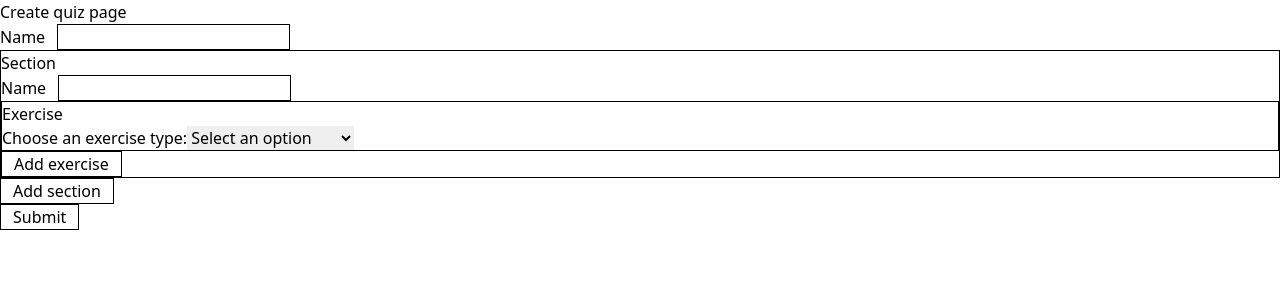
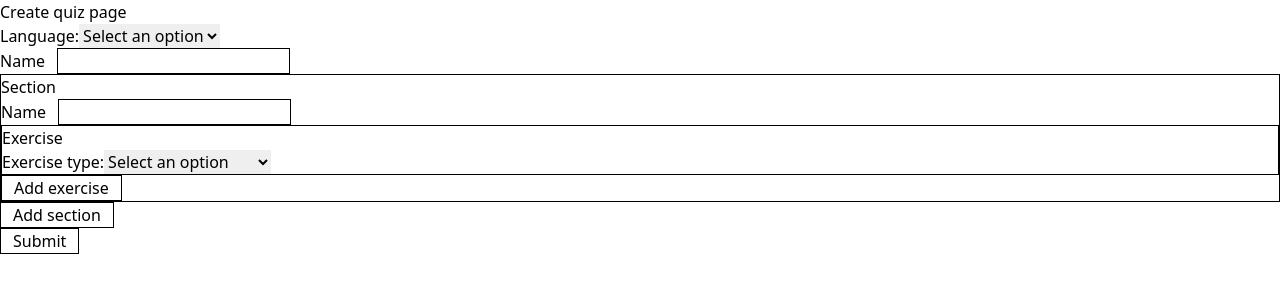
Before and after one commit to lvanderveekens/languagequiz, a Next.js app in the folder frontend/: page /create-quiz in a window 1280 px wide. Shown: the top 300 px of the page. Built offline with nearby package versions, Linux system fonts and the light colour scheme.

Commit message:
Implement language selector

```diff
--- /dev/null
+++ b/frontend/components/languages.ts
@@ -0,0 +1,117 @@
+interface Language {
+    languageTag: string
+    name: string
+}
+
+const languages: Language[] = [
+    {
+      languageTag: "ar-SA",
+      name: "Arabic"
+    },
+    {
+      languageTag: "cs-CZ",
+      name: "Czech"
+    },
+    {
+      languageTag: "da-DK",
+      name: "Danish"
+    },
+    {
+      languageTag: "de-DE",
+      name: "German"
+    },
+    {
+      languageTag: "en-US",
+      name: "English"
+    },
+    {
+      languageTag: "es-ES",
+      name: "Spanish"
+    },
+    {
+      languageTag: "fi-FI",
+      name: "Finnish"
+    },
+    {
+      languageTag: "fr-FR",
+      name: "French"
+    },
+    {
+      languageTag: "he-IL",
+      name: "Hebrew"
+    },
+    {
+      languageTag: "hi-IN",
+      name: "Hindi"
+    },
+    {
+      languageTag: "hu-HU",
+      name: "Hungarian"
+    },
+    {
+      languageTag: "id-ID",
+      name: "Indonesian"
+    },
+    {
+      languageTag: "it-IT",
+      name: "Italian"
+    },
+    {
+      languageTag: "ja-JP",
+      name: "Japanese"
+    },
+    {
+      languageTag: "ko-KR",
+      name: "Korean"
+    },
+    {
+      languageTag: "nl-NL",
+      name: "Dutch"
+    },
+    {
+      languageTag: "no-NO",
+      name: "Norwegian"
+    },
+    {
+      languageTag: "pl-PL",
+      name: "Polish"
+    },
+    {
+      languageTag: "pt-PT",
+      name: "Portuguese"
+    },
+    {
+      languageTag: "ro-RO",
+      name: "Romanian"
+    },
+    {
+      languageTag: "ru-RU",
+      name: "Russian"
+    },
+    {
+      languageTag: "sk-SK",
+      name: "Slovak"
+    },
+    {
+      languageTag: "sv-SE",
+      name: "Swedish"
+    },
+    {
+      languageTag: "th-TH",
+      name: "Thai"
+    },
+    {
+      languageTag: "tr-TR",
+      name: "Turkish"
+    },
+    {
+      languageTag: "zh-CN",
+      name: "Chinese"
+    }
+  ];
+
+  export const getLanguageByTag = (languageTag: string) => {
+    return languages.find((l) => l.languageTag == languageTag)
+  }
+
+  export default languages;
--- a/frontend/components/quiz.tsx
+++ b/frontend/components/quiz.tsx
@@ -4,15 +4,18 @@ import { ExerciseDto, QuizSectionDto, SubmitAnswersRequest, SubmitAnswersRespons
 import MultipleChoiceExercise from './multiple-choice-exercise';
 import FillInTheBlankExercise from './fill-in-the-blank-exercise';
 import SentenceCorrectionExercise from './sentence-correction-exercise';
+import { getLanguageByTag } from './languages';
 
 type Props = {
   id: string
+  languageTag: string
   name: string
   sections: QuizSectionDto[]
 };
 
 const Quiz: React.FC<Props> = ({
   id,
+  languageTag,
   name,
   sections,
 }) => {
@@ -62,6 +65,7 @@ const Quiz: React.FC<Props> = ({
   return (
     <div className="border border-black">
       <div className="font-bold">Quiz: {name}</div>
+      <div>Language: {getLanguageByTag(languageTag)?.name}</div>
       <div>
         <form onSubmit={handleSubmit}>
           {sections.map((section: QuizSectionDto) => (
--- a/frontend/pages/create-quiz.tsx
+++ b/frontend/pages/create-quiz.tsx
@@ -2,6 +2,7 @@ import { CreateQuizRequest, ExerciseType } from "@/components/models";
 import { useState } from "react";
 import { v4 as uuidv4 } from 'uuid';
 import { useRouter } from 'next/router';
+import languages from "@/components/languages";
 
 const initialQuizFormValues: QuizFormValues = {
   sections: [
@@ -23,6 +24,10 @@ export default function CreateQuizPage() {
 
   const handleNameChange = (event: any) => {
     setFormValues({ ...formValues, name: event.target.value });
+  };
+
+  const handleLanguageChange = (event: any) => {
+    setFormValues({ ...formValues, languageTag: event.target.value });
   };
 
   const handleSubmit = async (event: any) => {
@@ -53,6 +58,7 @@ export default function CreateQuizPage() {
 
   const mapToRequest = (formValues: QuizFormValues) => {
     const req: CreateQuizRequest = {
+      languageTag: formValues.languageTag!,
       name: formValues.name!,
       sections: formValues.sections!.map((section) => ({
         name: section.name!,
@@ -94,6 +100,24 @@ export default function CreateQuizPage() {
     <div className="container mx-auto">
       Create quiz page
       <form onSubmit={handleSubmit}>
+        <div>
+          <label htmlFor="language">Language:</label>
+          <select
+            id="language"
+            name="language"
+            value={formValues.languageTag}
+            onChange={handleLanguageChange}
+            required
+          >
+            <option value="">Select an option</option>
+            {languages
+              .map((language) => (
+                <option key={language.languageTag} value={language.languageTag}>
+                  {language.name}
+                </option>
+              ))}
+          </select>
+        </div>
         <div>
           <label>
             <span className="mr-3">Name</span>
@@ -216,7 +240,7 @@ const ExerciseInput: React.FC<ExerciseInputProps> = ({
       <div className="border border-black">
         Exercise
         <div>
-          <label htmlFor="choice">Choose an exercise type:</label>
+          <label htmlFor="choice">Exercise type:</label>
           <select
             id="choice"
             name="choice"
@@ -474,6 +498,7 @@ const SentenceCorrectionExerciseInput: React.FC<SentenceCorrectionExerciseInputP
 }
 
 interface QuizFormValues {
+    languageTag?: string
     name?: string
     sections?: QuizSectionFormValues[]
 }
--- a/frontend/pages/quizzes/[id].tsx
+++ b/frontend/pages/quizzes/[id].tsx
@@ -32,6 +32,7 @@ export default function QuizPage() {
         <Quiz
           key={quiz.id}
           id={quiz.id}
+          languageTag={quiz.languageTag}
           name={quiz.name}
           sections={quiz.sections}
         />
```
Also changed, not shown: frontend/components/models.ts (+7 -5 lines), 1 other file (tests, documents, lock files or other folders).
